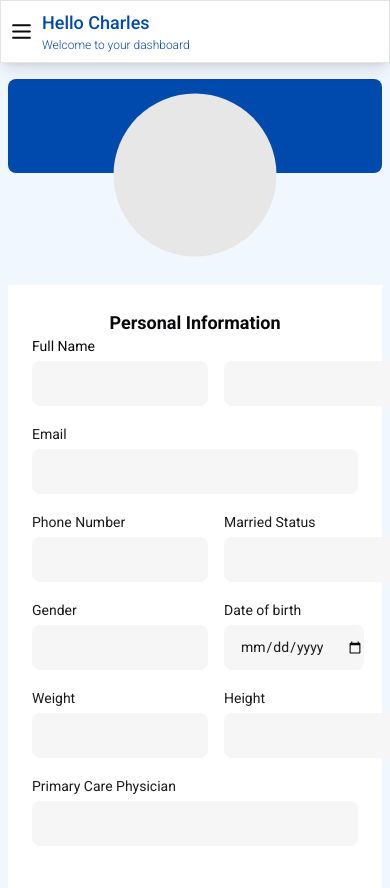
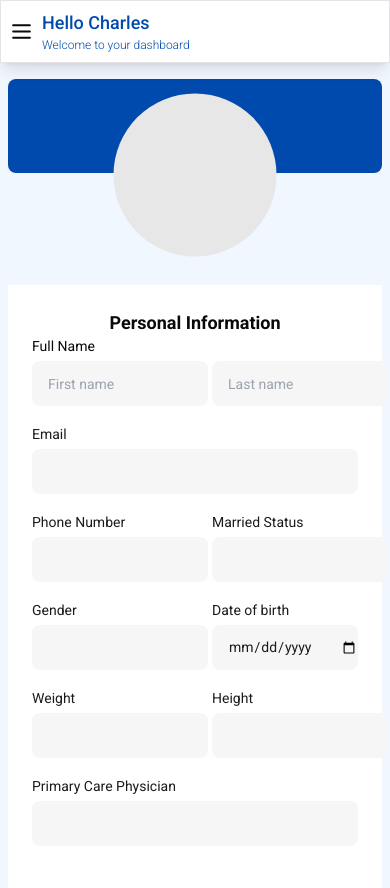
Before and after one commit to Nbiotek/frontend, a Next.js app: page /patient/info in a window 390 px wide. Built offline with nearby package versions, Linux system fonts and the light colour scheme.

Commit message:
profile page responsive

```diff
--- a/src/app/(modules)/patient/(dashboard)/info/page.tsx
+++ b/src/app/(modules)/patient/(dashboard)/info/page.tsx
@@ -5,8 +5,8 @@ import { Label } from '@radix-ui/react-dropdown-menu';
 const Profile = () => {
   return (
     <div>
-      <div className="relative h-[94px] rounded-lg bg-blue-400">
-        <div className="absolute left-1/2 top-[6rem] h-[163px] w-[163px] -translate-x-1/2 -translate-y-1/2 transform rounded-full bg-neutral-100" />
+      <div className="relative h-[94px] rounded-lg bg-blue-400 ">
+        <div className="absolute left-1/2 top-[6rem] h-[163px] w-[163px] -translate-x-1/2 -translate-y-1/2 transform rounded-full bg-neutral-100 " />
       </div>
       <div className="mt-[7rem] bg-white p-[24px]">
         <Text variant="title" weight="semibold" align="center">
@@ -16,21 +16,21 @@ const Profile = () => {
         <form action="">
           <div className="flex flex-col ">
             <Label className="mb-1 text-sm">Full Name</Label>
-            <div className="flexBetween gap-4">
-              <Input type="text" />
-              <Input type="text" />
+            <div className="flexBetween flex-col gap-1 sm:flex-row md:gap-4">
+              <Input type="text" placeholder="First name" />
+              <Input type="text" placeholder="Last name" />
             </div>
           </div>
           <Input type="email" label="Email" />
-          <div className="flexBetween gap-4">
+          <div className="flexBetween flex-col gap-1 sm:flex-row md:gap-4">
             <Input type="text" label="Phone Number" />
             <Input type="text" label="Married Status" />
           </div>
-          <div className="flexBetween gap-4">
+          <div className="flexBetween flex-col gap-1 sm:flex-row md:gap-4">
             <Input type="text" label="Gender" />
             <Input type="date" label="Date of birth" />
           </div>
-          <div className="flexBetween gap-4">
+          <div className="flexBetween flex-col gap-1 sm:flex-row md:gap-4">
             <Input type="number" label="Weight" />
             <Input type="number" label="Height" />
           </div>
```
